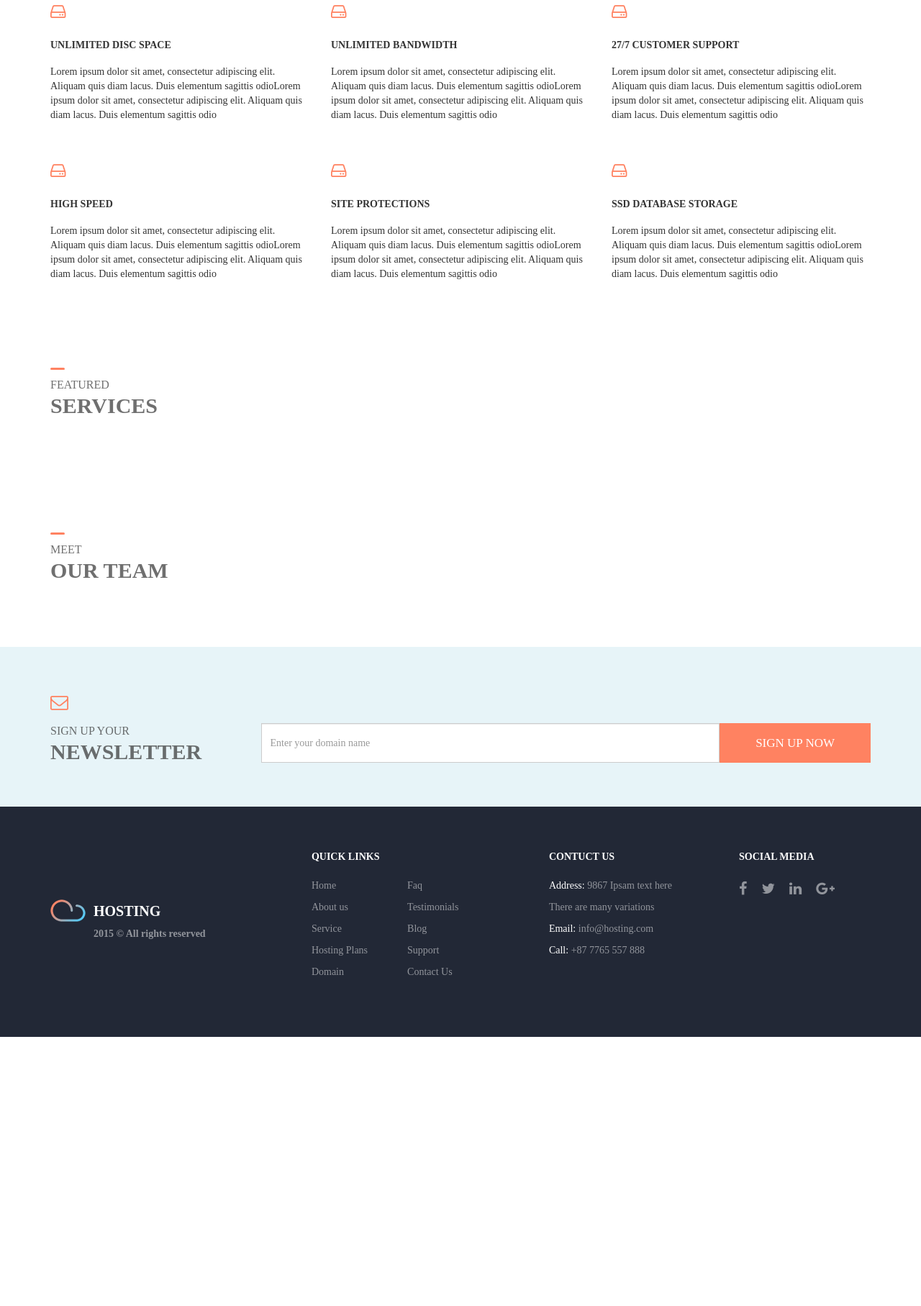
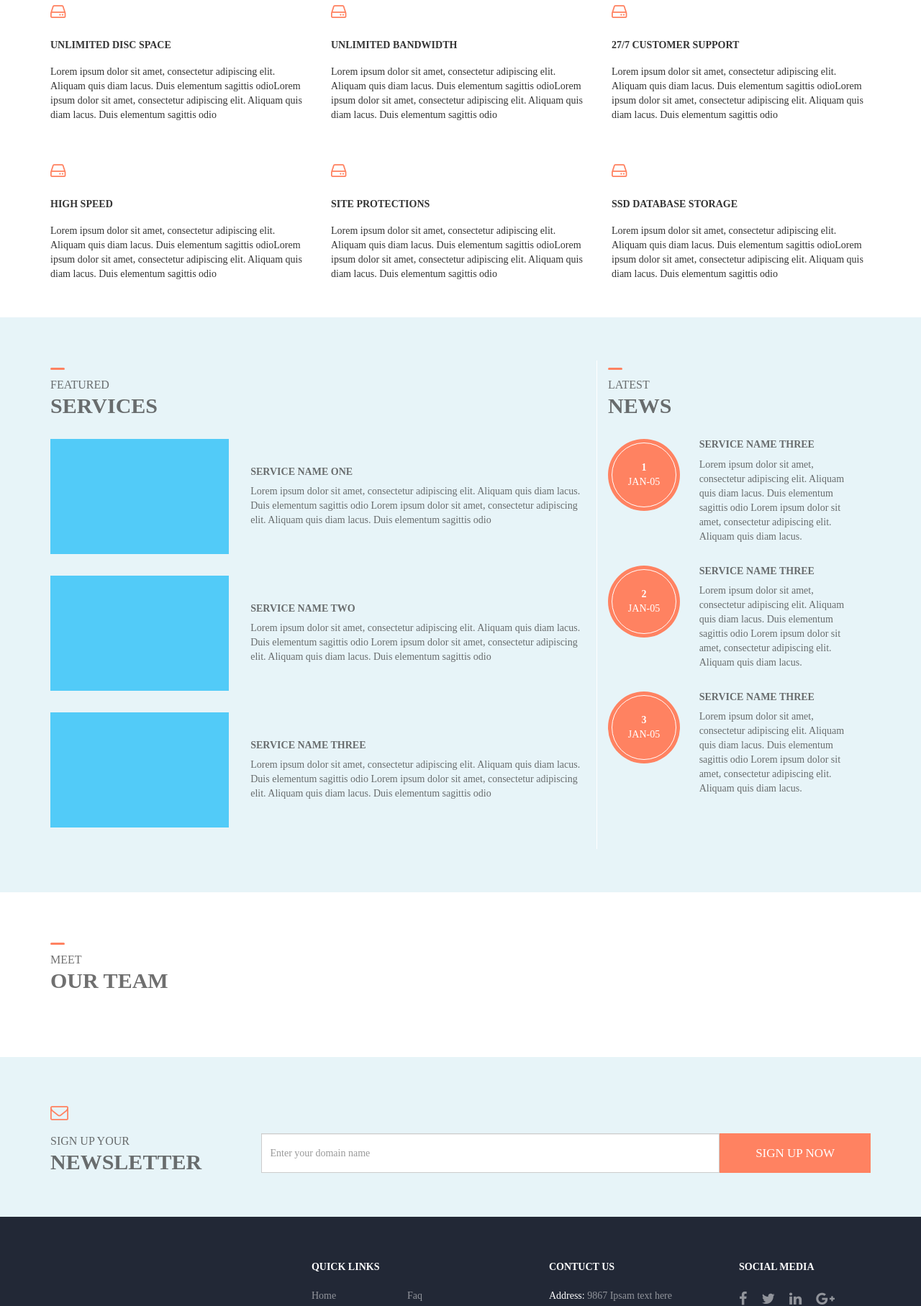
Before and after one commit to puh50/Bootstrap-3-site, a PHP site: page /Service.html in a window 1280 px wide. Shown: the part 511-2326 px from the top of the page at 72% size. Before the commit the page ends 1952 px from the top, so only its background shows below. Run offline with PHP 8.4, Linux system fonts and the light colour scheme.

Commit message:
services and news

```diff
--- a/Site/Service.html
+++ b/Site/Service.html
@@ -176,17 +176,125 @@
 
 <!-- Featured Services -->
 
-        <section id="featured-services">
+        <section id="featured-services" class="bg-color-aqua">
                 <div class="container">
-                    <div class="row">
-                        <div class="title-block margined-bottom col-xs-12">
-                            <div class="stick"></div>
-                            <p class="uppercase-title title-block-p">Featured</p>
-                            <h4 class="uppercase-bold-title title-block-h4">Services</h4>
+                    <div class="col-lg-8 featured-services-border">
+                        <div class="row">
+                            <div class="title-block margined-bottom">
+                                <div class="stick"></div>
+                                <p class="uppercase-title title-block-p">Featured</p>
+                                <h4 class="uppercase-bold-title title-block-h4">Services</h4>
+                            </div>
+                        </div>
+                        <div class="row">
+                            <div class="col-xs-12 col-md-12 featured-services-block margined-bottom">
+                                <div class="col-xs-6 col-sm-4 image featured-services-image"></div>
+                                <div class="col-xs-6 col-sm-8 offers-description">
+                                    <h5 class="uppercase-bold-title offer-description-title opacity-7">Service name one</h5>
+                                    <p class="opacity-7">
+                                        Lorem ipsum dolor sit amet, consectetur adipiscing
+                                        elit. Aliquam quis diam lacus. Duis elementum sagittis
+                                        odio Lorem ipsum dolor sit amet, consectetur adipiscing
+                                        elit. Aliquam quis diam lacus. Duis elementum sagittis
+                                        odio
+                                    </p>
+                                </div>
+                            </div>
+                            <div class="col-xs-12 col-md-12 featured-services-block margined-bottom">
+                                <div class="col-xs-6 col-sm-4 image featured-services-image"></div>
+                                <div class="col-xs-6 col-sm-8 offers-description">
+                                    <h5 class="uppercase-bold-title offer-description-title opacity-7">Service name two</h5>
+                                    <p class="opacity-7">
+                                        Lorem ipsum dolor sit amet, consectetur adipiscing
+                                        elit. Aliquam quis diam lacus. Duis elementum sagittis
+                                        odio Lorem ipsum dolor sit amet, consectetur adipiscing
+                                        elit. Aliquam quis diam lacus. Duis elementum sagittis
+                                        odio
+                                    </p>
+                                </div>
+                            </div>
+                            <div class="col-xs-12 col-md-12 featured-services-block margined-bottom">
+                                <div class="col-xs-6 col-sm-4 image featured-services-image"></div>
+                                <div class="col-xs-6 col-sm-8 offers-description">
+                                    <h5 class="uppercase-bold-title offer-description-title opacity-7">Service name three</h5>
+                                    <p class="opacity-7">
+                                        Lorem ipsum dolor sit amet, consectetur adipiscing
+                                        elit. Aliquam quis diam lacus. Duis elementum sagittis
+                                        odio Lorem ipsum dolor sit amet, consectetur adipiscing
+                                        elit. Aliquam quis diam lacus. Duis elementum sagittis
+                                        odio
+                                    </p>
+                                </div>
+                            </div>
                         </div>
                     </div>
-                    <div class="row">
-
+                    <div class="col-lg-4">
+                        <div class="row">
+                            <div class="title-block title-block-latest-news margined-bottom">
+                                <div class="stick"></div>
+                                <p class="uppercase-title title-block-p">Latest</p>
+                                <h4 class="uppercase-bold-title title-block-h4">News</h4>
+                            </div>
+                        </div>
+                        <div class="row">
+                            <div class="col-xs-12 col-md-12 featured-services-block circle-block margined-bottom">
+                                <div class="col-xs-4 col-sm-2 col-lg-4">
+                                    <div class="circle">
+                                        <div class="circle-inner">
+                                            <div class="uppercase-bold-title">1</div>
+                                            <div class="uppercase-title">jan-05</div>
+                                        </div>
+                                    </div>
+                                </div>
+                                <div class="col-xs-8 col-sm-10 col-lg-8 offers-description">
+                                    <h5 class="uppercase-bold-title offer-description-title opacity-7">Service name three</h5>
+                                    <p class="opacity-7">
+                                        Lorem ipsum dolor sit amet, consectetur adipiscing
+                                        elit. Aliquam quis diam lacus. Duis elementum sagittis
+                                        odio Lorem ipsum dolor sit amet, consectetur adipiscing
+                                        elit. Aliquam quis diam lacus.
+                                    </p>
+                                </div>
+                            </div>
+                            <div class="col-xs-12 col-md-12 featured-services-block circle-block margined-bottom">
+                                <div class="col-xs-4 col-sm-2 col-lg-4">
+                                    <div class="circle">
+                                        <div class="circle-inner">
+                                            <div class="uppercase-bold-title">2</div>
+                                            <div class="uppercase-title">jan-05</div>
+                                        </div>
+                                    </div>
+                                </div>
+                                <div class="col-xs-8 col-sm-10 col-lg-8 offers-description">
+                                    <h5 class="uppercase-bold-title offer-description-title opacity-7">Service name three</h5>
+                                    <p class="opacity-7">
+                                        Lorem ipsum dolor sit amet, consectetur adipiscing
+                                        elit. Aliquam quis diam lacus. Duis elementum sagittis
+                                        odio Lorem ipsum dolor sit amet, consectetur adipiscing
+                                        elit. Aliquam quis diam lacus.
+                                    </p>
+                                </div>
+                            </div>
+                            <div class="col-xs-12 col-md-12 featured-services-block circle-block margined-bottom">
+                                <div class="col-xs-4 col-sm-2 col-lg-4">
+                                    <div class="circle">
+                                        <div class="circle-inner">
+                                            <div class="uppercase-bold-title">3</div>
+                                            <div class="uppercase-title">jan-05</div>
+                                        </div>
+                                    </div>
+                                </div>
+                                <div class="col-xs-8 col-sm-10 col-lg-8 offers-description">
+                                    <h5 class="uppercase-bold-title offer-description-title opacity-7">Service name three</h5>
+                                    <p class="opacity-7">
+                                        Lorem ipsum dolor sit amet, consectetur adipiscing
+                                        elit. Aliquam quis diam lacus. Duis elementum sagittis
+                                        odio Lorem ipsum dolor sit amet, consectetur adipiscing
+                                        elit. Aliquam quis diam lacus.
+                                    </p>
+                                </div>
+                            </div>
+                        </div>
                     </div>
                 </div>
         </section>
--- a/Site/css/service.css
+++ b/Site/css/service.css
@@ -17,3 +17,63 @@
 .services-benefit-block {
     margin-bottom: 50px;
 }
+
+/* Featured Services */
+
+.featured-services-block {
+    padding: 0;
+    display: flex;
+    align-items: center;
+}
+.featured-services-border {
+    border-right: 1px solid #fff;
+}
+.featured-services-image {
+    height: 160px;
+}
+.title-block-latest-news {
+    padding-left: 15px;
+}
+.circle-block {
+    display: flex;
+    align-items: flex-start;
+}
+.circle {
+    width: 100px;
+    min-height: 100px;
+    border-radius: 50%;
+    background-color: var(--orange);
+    display: flex;
+    flex-direction: column;
+    justify-content: center;
+    align-items: center;
+}
+.circle-inner {
+    width: 90px;
+    min-height: 90px;
+    color: #fff;
+    border-radius: 50%;
+    border: 1px solid #fff;
+    display: flex;
+    flex-direction: column;
+    justify-content: center;
+    align-items: center;
+}
+
+@media screen and (max-width: 1199px) {
+    .featured-services-border {
+        border-right: none;
+        border-bottom: 1px solid #fff;
+    }
+}
+
+@media screen and (max-width: 400px) {
+    .circle {
+        width: 80px;
+        min-height: 80px;
+    }
+    .circle-inner {
+        width: 70px;
+        min-height: 70px;
+    }
+}
```
